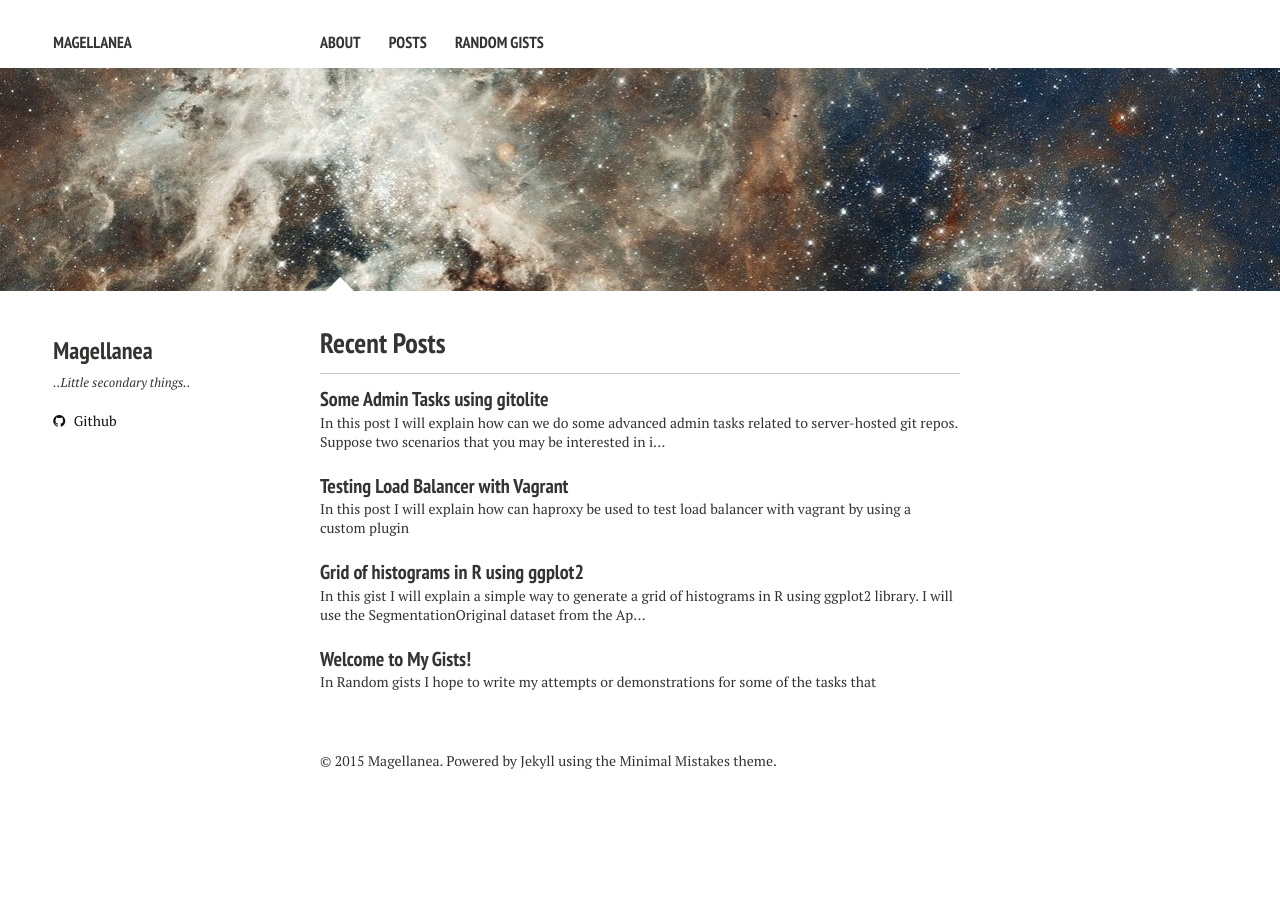
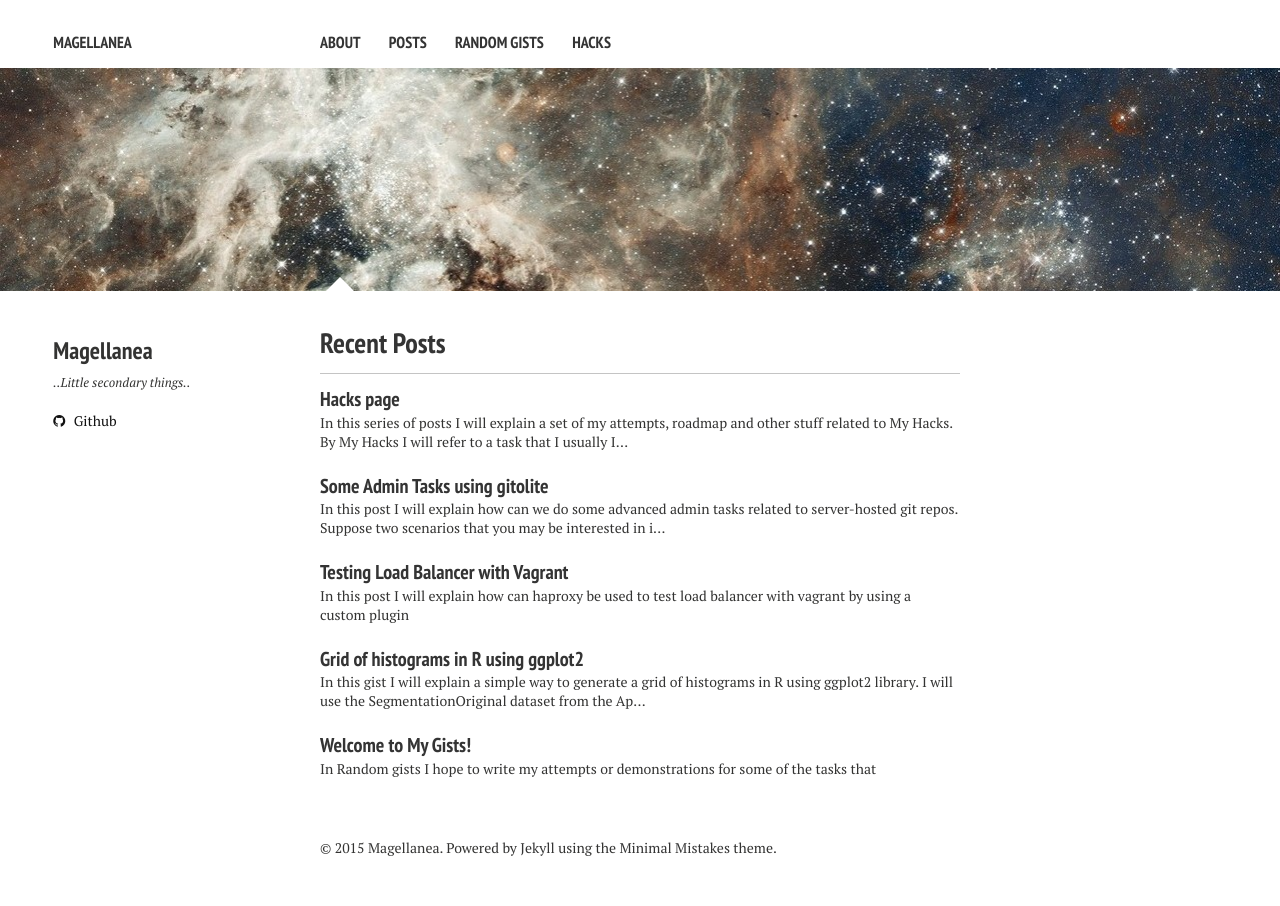
Before and after one commit to Magellanea/magellanea.github.io, a Jekyll site: the page built from index.md, in a window 1280 px wide. Built offline with Jekyll 4.4.1, drawn with Linux system fonts in a browser that asks for light colours; nearby versions of some CDN libraries.

Commit message:
Adding my hacks section

````diff
--- a/_config.yml
+++ b/_config.yml
@@ -3,7 +3,6 @@
 title:            Magellanea
 locale:           en_US
 url:              http://magellanea.github.io
-
 
 # Jekyll configuration
 
--- a/_data/navigation.yml
+++ b/_data/navigation.yml
@@ -8,3 +8,6 @@
 
 - title: Random gists
   url: /random-gists/
+
+- title: Hacks
+  url: /hacks/
--- /dev/null
+++ b/hacks/_posts/2015-06-15-Hacks-page.md
@@ -0,0 +1,12 @@
+---
+layout: post
+title:  "Hacks page"
+date:   2015-06-15 23:55:21
+comments: true
+---
+
+In this series of posts I will explain a set of my attempts, roadmap and other stuff related to ```My Hacks```.
+By ```My Hacks``` I will refer to a task that I usually I've not implemented before but maybe I've used as a service or a framework without getting into it's details.
+Starting from finding an idea to how I get stuck will be sketched here.
+I believe that this will be useful because It's a kind of documentation, also sharing things will encourage me to finish those tasks.
+Hope one day they will be useful to anyone, or at least me!.
--- /dev/null
+++ b/hacks/index.md
@@ -0,0 +1,5 @@
+---
+layout: hacks-index
+title: Hacks page
+excerpt: "Progress of my hacks"
+---
````
Also changed, not shown: _layouts/hacks-index.html (added, +67 -0 lines), 1 other file.
